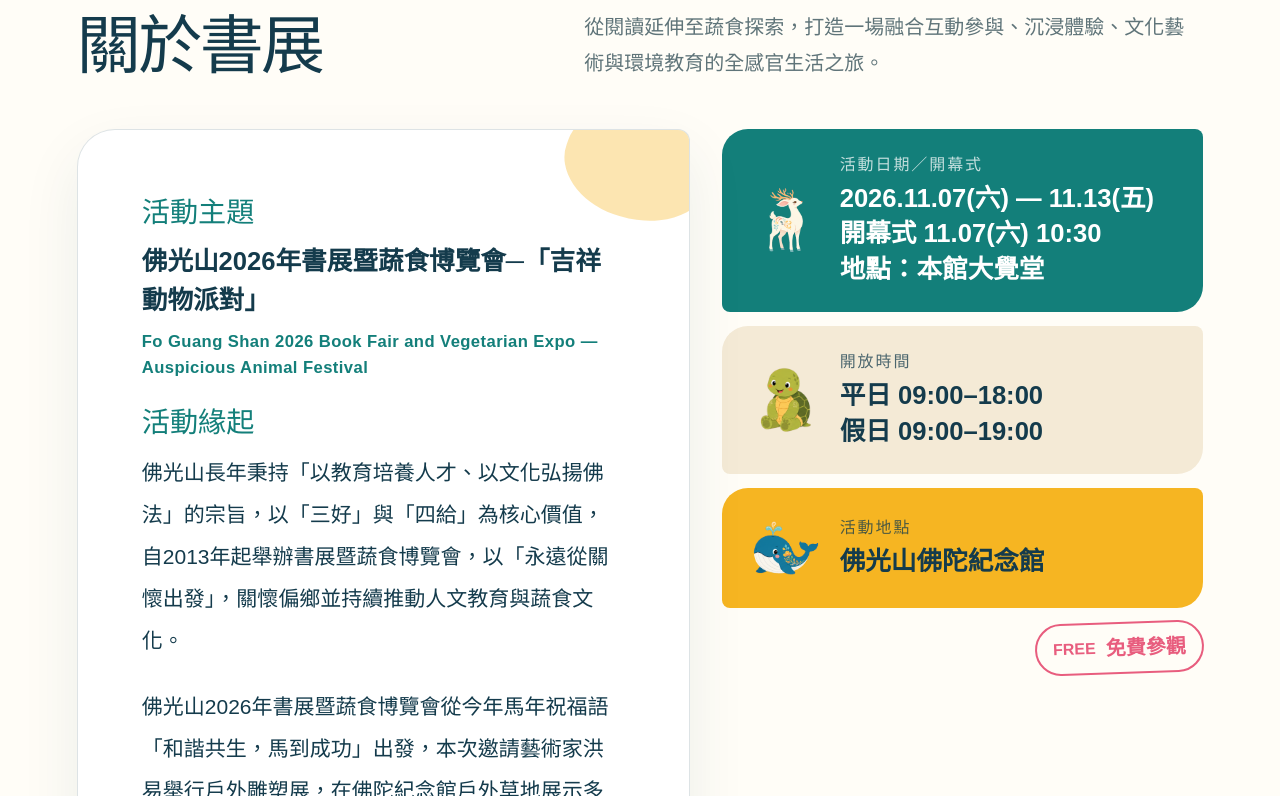
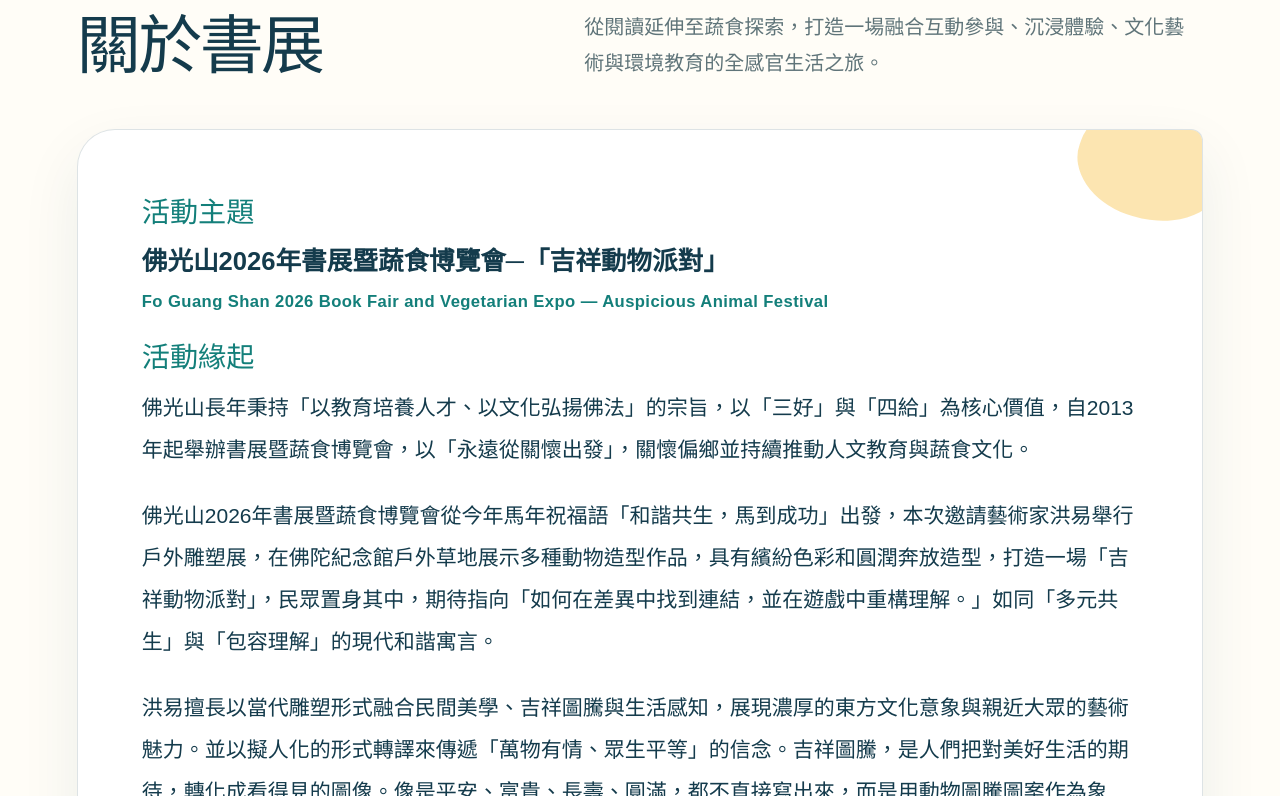
Before and after one commit to fgsbmcart000/foguangshan-2026-bookfair, a Next.js app: page / in a window 1280 px wide. Shown: the part 964-1760 px from the top of the page. Built offline with nearby package versions, Linux system fonts and the light colour scheme.

Commit message:
Stack about section cards vertically

```diff
--- a/app/globals.css
+++ b/app/globals.css
@@ -79,10 +79,10 @@
 
 .about-section { position: relative; overflow: hidden; }
 .about-section::before { position: absolute; right: -100px; bottom: 80px; width: 280px; height: 280px; border-radius: 46% 54% 55% 45%; background: rgba(246,181,34,.12); content: ""; }
-.about-grid { display: grid; grid-template-columns: 1.12fr .88fr; align-items: start; gap: 32px; max-width: 1220px; margin: auto; }
+.about-grid { display: grid; grid-template-columns: 1fr; align-items: start; gap: 18px; max-width: 1220px; margin: auto; }
 .story-card { position: relative; min-height: 450px; padding: clamp(34px, 5vw, 68px); overflow: hidden; border: 1px solid var(--line); border-radius: 38px 12px 38px 12px; background: #fff; box-shadow: 0 24px 60px rgba(20,59,76,.08); }
 .story-card h3 { position: relative; z-index: 1; margin: 0 0 10px; color: var(--teal); font-size: clamp(24px, 2.2vw, 32px); line-height: 1.35; }
-.story-card p { position: relative; z-index: 1; max-width: 720px; margin: 0 0 24px; font-size: clamp(17px, 1.5vw, 21px); line-height: 2; }
+.story-card p { position: relative; z-index: 1; max-width: none; margin: 0 0 24px; font-size: clamp(17px, 1.5vw, 21px); line-height: 2; }
 .story-card .about-theme-title { color: var(--ink); font-size: clamp(22px, 2vw, 29px); font-weight: 900; line-height: 1.55; }
 .story-card .about-theme-title span { display: block; margin-top: 8px; color: var(--teal); font-size: .65em; font-weight: 800; line-height: 1.55; letter-spacing: .025em; }
 .paint-dot { position: absolute; display: block; border-radius: 50% 40% 55% 45%; }
```
